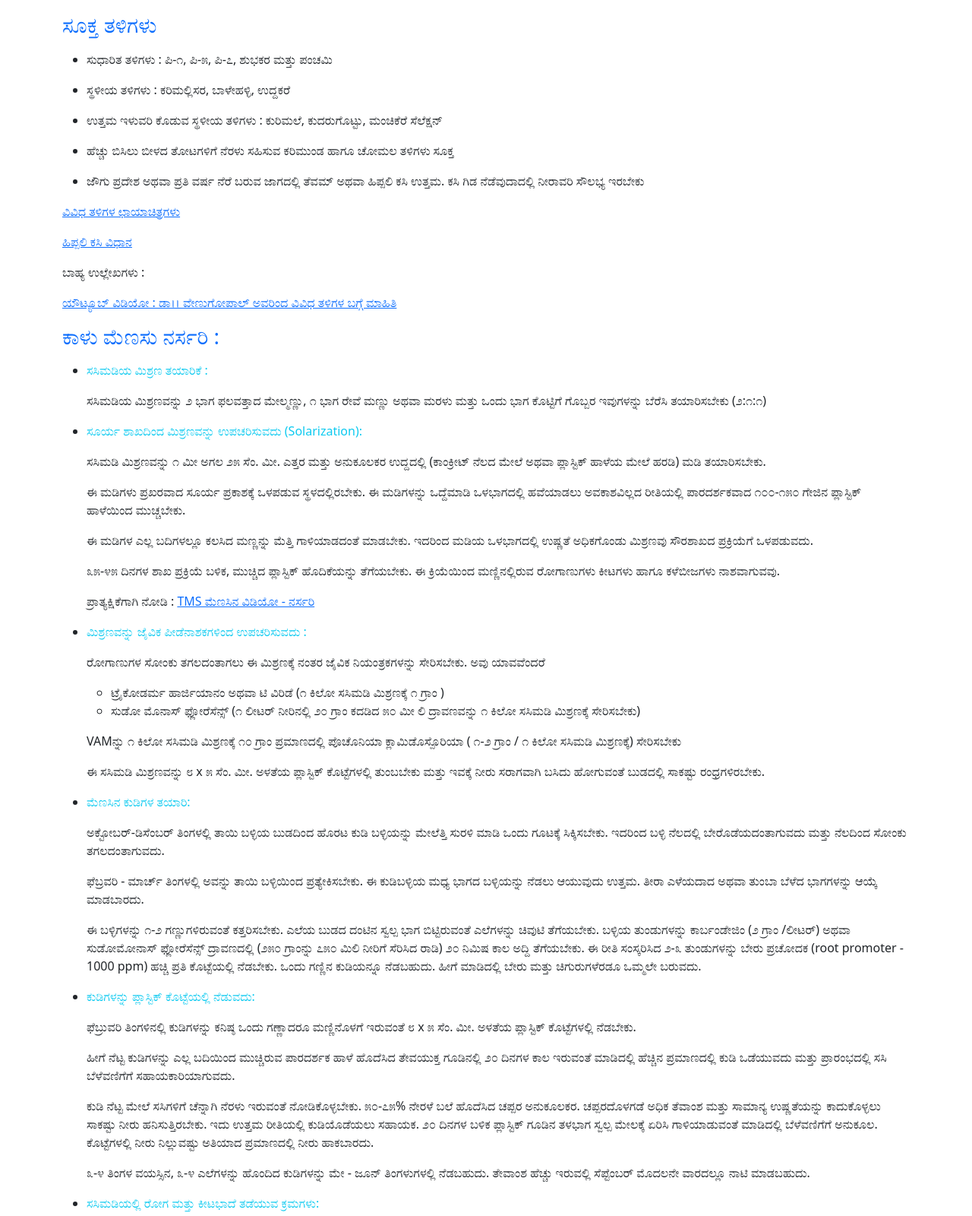
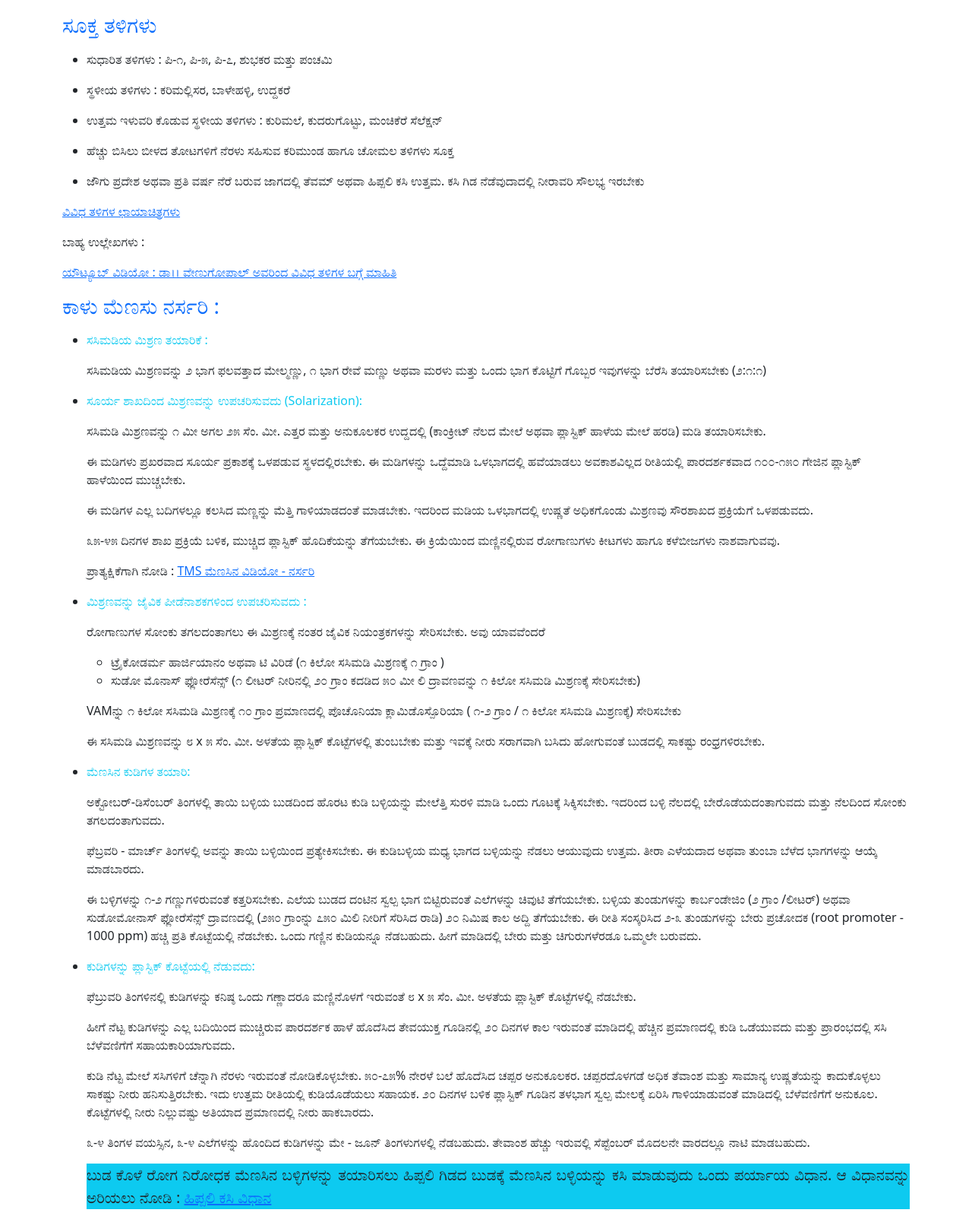
Before and after one commit to thotagara/thotagara.github.io, a plain HTML site: page nursery/nursery.html in a window 1280 px wide. Shown: the top 1600 px of the page at 76% size. Drawn offline with nearby package versions, Linux system fonts and the light colour scheme.

Commit message:
Update nursery.html

```diff
--- a/nursery/nursery.html
+++ b/nursery/nursery.html
@@ -30,11 +30,8 @@
 
 	<p> <a href="plant_varieties/plant_varieties.html"> ವಿವಿಧ ತಳಿಗಳ ಛಾಯಾಚಿತ್ರಗಳು </a> </p>
 
-	<p> <a href="hippali/hippali.html" > ಹಿಪ್ಪಲಿ ಕಸಿ ವಿಧಾನ </a> </p>
 
 	<p> ಬಾಹ್ಯ ಉಲ್ಲೇಖಗಳು : </p>
-
-
 	<p> <a href="https://youtu.be/lTrDDaRzRpA?si=u4eTwFDlfWdX9zZh&t=67"> ಯೌಟ್ಯೂಬ್ ವಿಡಿಯೋ : ಡಾ।। ವೇಣುಗೋಪಾಲ್ ಅವರಿಂದ ವಿವಿಧ ತಳಿಗಳ ಬಗ್ಗೆ ಮಾಹಿತಿ  </a> </p>
 
   <h3 class="text-primary mt-3">ಕಾಳು ಮೆಣಸು ನರ್ಸರಿ :</h3>
@@ -77,7 +74,9 @@
       <p> ಹೀಗೆ ನೆಟ್ಟ ಕುಡಿಗಳನ್ನು ಎಲ್ಲ ಬದಿಯಿಂದ ಮುಚ್ಚಿರುವ ಪಾರದರ್ಶಕ ಹಾಳೆ ಹೊದೆಸಿದ ತೇವಯುಕ್ತ ಗೂಡಿನಲ್ಲಿ ೨೦ ದಿನಗಳ ಕಾಲ ಇರುವಂತೆ ಮಾಡಿದಲ್ಲಿ ಹೆಚ್ಚಿನ ಪ್ರಮಾಣದಲ್ಲಿ ಕುಡಿ ಒಡೆಯುವದು ಮತ್ತು ಪ್ರಾರಂಭದಲ್ಲಿ ಸಸಿ ಬೆಳೆವಣಿಗೆಗೆ ಸಹಾಯಕಾರಿಯಾಗುವದು. </p>
       <p> ಕುಡಿ ನೆಟ್ಟ ಮೇಲೆ ಸಸಿಗಳಿಗೆ ಚೆನ್ನಾಗಿ ನೆರಳು ಇರುವಂತೆ ನೋಡಿಕೊಳ್ಳಬೇಕು. ೫೦-೭೫% ನೇರಳೆ ಬಲೆ ಹೊದೆಸಿದ ಚಪ್ಪರ ಅನುಕೂಲಕರ. ಚಪ್ಪರದೊಳಗಡೆ ಅಧಿಕ ತೆವಾಂಶ ಮತ್ತು ಸಾಮಾನ್ಯ ಉಷ್ಣತೆಯನ್ನು ಕಾದುಕೊಳ್ಳಲು ಸಾಕಷ್ಟು ನೀರು ಹನಿಸುತ್ತಿರಬೇಕು. ಇದು ಉತ್ತಮ ರೀತಿಯಲ್ಲಿ ಕುಡಿಯೊಡೆಯಲು ಸಹಾಯಕ. ೨೦ ದಿನಗಳ ಬಳಿಕ ಪ್ಲಾಸ್ಟಿಕ್ ಗೂಡಿನ ತಳಭಾಗ ಸ್ವಲ್ಪ ಮೇಲಕ್ಕೆ ಏರಿಸಿ ಗಾಳಿಯಾಡುವಂತೆ ಮಾಡಿದಲ್ಲಿ ಬೆಳೆವಣಿಗೆಗೆ ಅನುಕೂಲ. ಕೊಟ್ಟೆಗಳಲ್ಲಿ ನೀರು ನಿಲ್ಲುವಷ್ಟು ಅತಿಯಾದ ಪ್ರಮಾಣದಲ್ಲಿ ನೀರು ಹಾಕಬಾರದು. </p>
       <p> ೩-೪ ತಿಂಗಳ ವಯಸ್ಸಿನ, ೩-೪ ಎಲೆಗಳನ್ನು ಹೊಂದಿದ ಕುಡಿಗಳನ್ನು ಮೇ - ಜೂನ್ ತಿಂಗಳುಗಳಲ್ಲಿ ನೆಡಬಹುದು. ತೇವಾಂಶ ಹೆಚ್ಚು ಇರುವಲ್ಲಿ ಸೆಪ್ಟೆಂಬರ್ ಮೊದಲನೇ ವಾರದಲ್ಲೂ ನಾಟಿ ಮಾಡಬಹುದು. </p>
-    </li>
+	</li>
+    <p class="bg-info fs-5" align="justify"> ಬುಡ ಕೊಳೆ ರೋಗ ನಿರೋಧಕ ಮೆಣಸಿನ ಬಳ್ಳಿಗಳನ್ನು ತಯಾರಿಸಲು ಹಿಪ್ಪಲಿ ಗಿಡದ ಬುಡಕ್ಕೆ ಮೆಣಸಿನ ಬಳ್ಳಿಯನ್ನು ಕಸಿ ಮಾಡುವುದು ಒಂದು ಪರ್ಯಾಯ ವಿಧಾನ. ಆ ವಿಧಾನವನ್ನು ಅರಿಯಲು ನೋಡಿ : <a href="hippali/hippali.html" > ಹಿಪ್ಪಲಿ ಕಸಿ ವಿಧಾನ </a> </p>
+
     <li class="mt-3">
       <p class="text-info">ಸಸಿಮಡಿಯಲ್ಲಿ ರೋಗ ಮತ್ತು ಕೀಟಭಾದೆ ತಡೆಯುವ ಕ್ರಮಗಳು:</p>
       <p> ನೋಡಿ: <a href="../disease_mgmt/disease_mgmt.html"> ರೋಗ ಮತ್ತು ಕೀಟ ನಿರ್ವಹಣೆ   </a>  </p>
@@ -87,6 +86,5 @@
 
 	<br> <br> <p style="text-align: center"> <a href="https://thotagara.github.io/">ಮುಖಪುಟ</a> .... <a href="javascript:history.go(-1)"> ಹಿಂದೆ ಹೋಗಿ </a></p> <br> <br>
 
-
 </body>
 </html>
```
